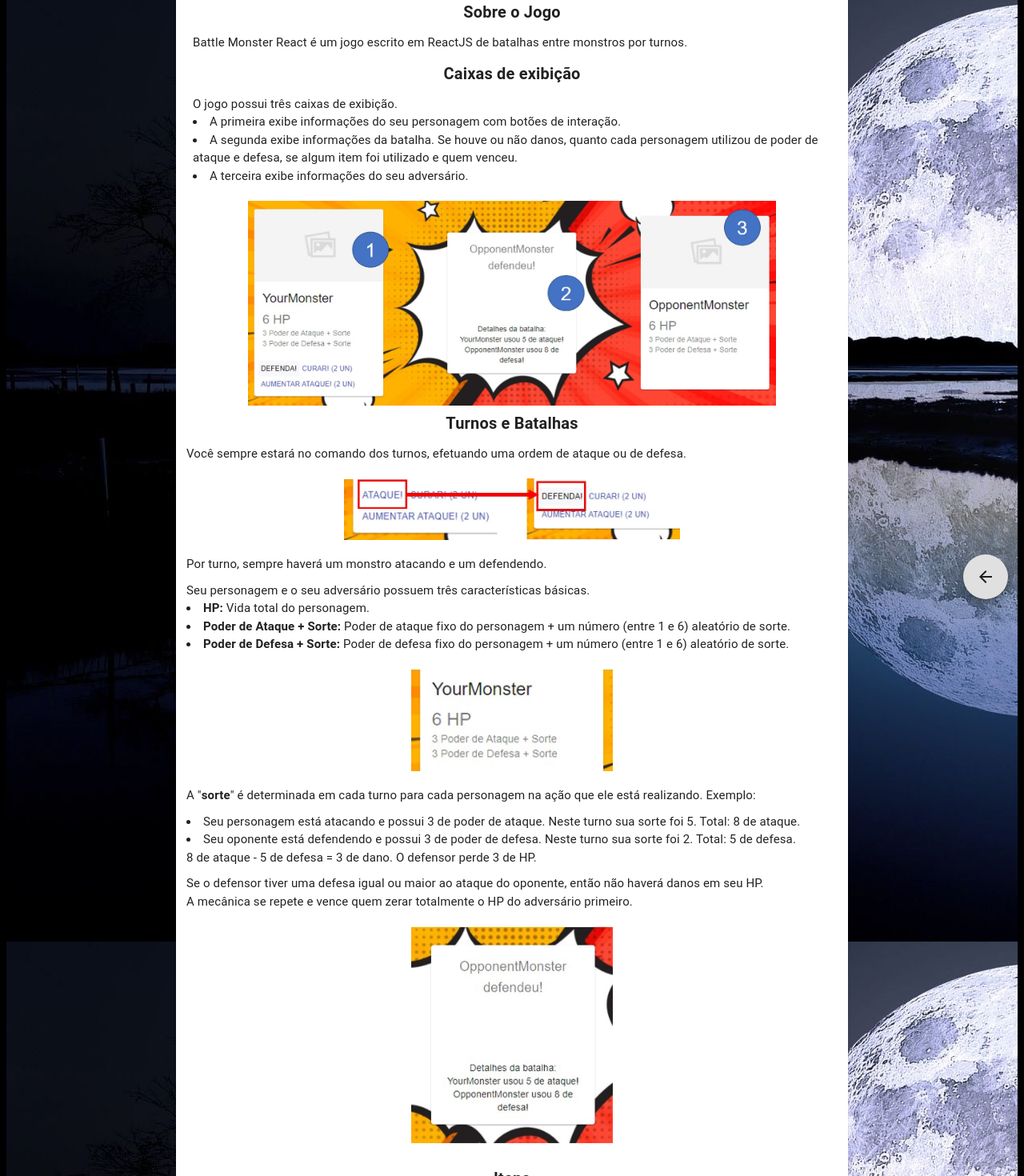
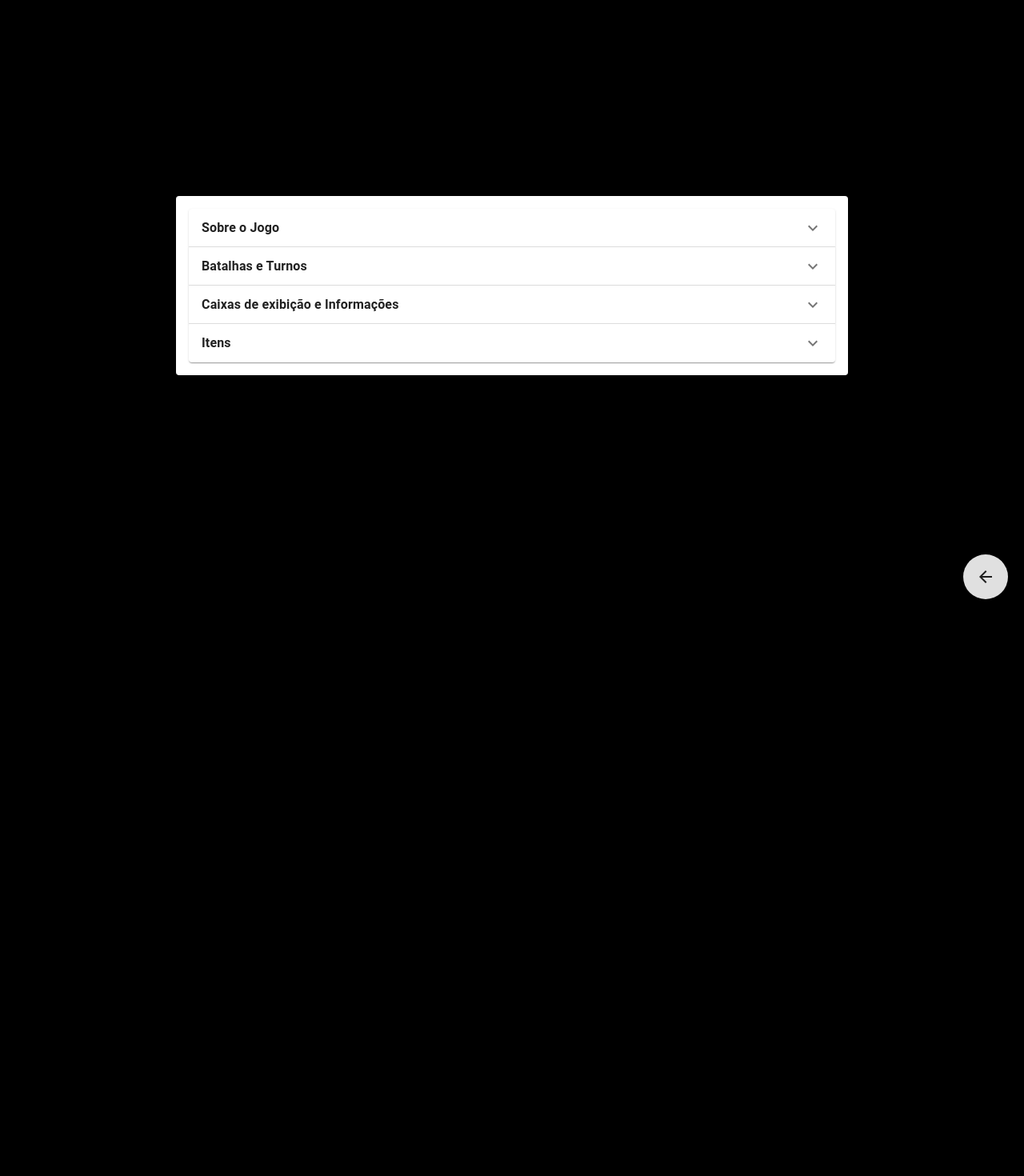
Before and after one commit to gonribeiro/React-Battle-Rpg, a React (Create React App) app: page /howto in a window 1280 px wide. Shown: the part 31-1501 px from the top of the page at 80% size. After the commit the page ends 800 px from the top, so only its background shows below. Built offline with nearby package versions, Linux system fonts and the light colour scheme; the HTML template or start-up script is replaced by a standard one.

Commit message:
Layout das ações de batalhas e collapse em instruções

```diff
--- a/src/components/Fighter.tsx
+++ b/src/components/Fighter.tsx
@@ -1,18 +1,19 @@
-import { makeStyles } from '@material-ui/core/styles';
 import {
+    makeStyles,
     Card,
     CardActionArea,
     CardContent,
     CardMedia,
     Typography,
     CardActions,
-    Button
+    Tooltip,
+    Fab
 } from '@material-ui/core';
 
+import FavoriteBorderIcon from '@material-ui/icons/FavoriteBorder';
+import OfflineBoltOutlinedIcon from '@material-ui/icons/OfflineBoltOutlined';
+
 const useStyles = makeStyles({
-    root: {
-        minHeight: 335,
-    },
     media: {
         height: 140,
     },
@@ -41,7 +42,8 @@ const Fighter: React.FC<MonsterProps> = (props) => {
     const classes = useStyles();
 
     return (
-        <Card className={classes.root}>
+        <div>
+            <Card>
                 <CardActionArea>
                     <CardMedia
                         className={classes.media}
@@ -55,40 +57,44 @@ const Fighter: React.FC<MonsterProps> = (props) => {
                             {props.monster.life >= 0 ? props.monster.life : '0'} HP
                         </Typography>
                         <Typography variant="body2" color="textSecondary" component="p">
-                        {props.monster.attack} Poder de Ataque + Sorte <br />
-                        {props.monster.defense} Poder de Defesa + Sorte
+                            {props.monster.attack} Ataque / {props.monster.defense} Defesa
                         </Typography>
                     </CardContent>
                 </CardActionArea>
+            </Card>
             { props.commandFighter && props.opponentMonsterLife! > 0 && props.monster.life > 0 ? (
-                <CardActions>
-                    <div>
-                        <Button
+                <CardActions >
+                    <Fab
                         size="small"
                         color="primary"
+                        variant="extended"
                         onClick={props.fight}
                     >
                         {props.turn ? 'Ataque!' : 'Defenda!'}
-                        </Button>
-                        <Button
+                    </Fab>
+                    <Tooltip title="CURA!" placement="top">
+                        <Fab
                             size="small"
                             color="primary"
+                            variant="extended"
                             onClick={() => props.useItem('remedy')}
                         >
-                            Curar! ({props.monster.remedy} un)
-                        </Button>
-                        <br />
-                        <Button
+                            {props.monster.remedy} <FavoriteBorderIcon fontSize="small"/>
+                        </Fab>
+                    </Tooltip>
+                    <Tooltip title="AUMENTAR ATAQUE!" placement="top">
+                        <Fab
                             size="small"
                             color="primary"
+                            variant="extended"
                             onClick={() => props.useItem('maximumPower')}
                         >
-                            Aumentar Ataque! ({props.monster.maximumPower} un)
-                        </Button>
-                    </div>
+                            {props.monster.maximumPower} <OfflineBoltOutlinedIcon fontSize="small"/>
+                        </Fab>
+                    </Tooltip>
                 </CardActions>
             ) : (<div></div>)}
-        </Card>
+        </div>
     )
 }
 
--- a/src/pages/HowTo.tsx
+++ b/src/pages/HowTo.tsx
@@ -1,13 +1,19 @@
-import { makeStyles, Paper, Grid, Typography } from '@material-ui/core';
+import { useState } from 'react';
+
+import { makeStyles,
+    Paper,
+    Grid,
+    Typography,
+    Accordion,
+    AccordionDetails,
+    AccordionSummary
+} from '@material-ui/core';
+
+import ExpandMoreIcon from '@material-ui/icons/ExpandMore';
 
 import FabIcon from '../utils/Fab';
 
 const useStyles = makeStyles({
-    title: {
-        fontSize: 20,
-        margin: 15,
-        fontWeight: 'bold'
-    },
     text: {
         fontSize: 15,
         margin: 5
@@ -16,12 +22,15 @@ const useStyles = makeStyles({
 
 export default function HowTo() {
     const innerHeight = window.innerHeight - 40;
+    const [expandedAccordion, setExpandedAccordion] = useState(''); // Accordion
     const classes = useStyles();
 
+    const openAccordion = (panel) => (event, isExpandedAccordion) => {
+        setExpandedAccordion(isExpandedAccordion ? panel : false);
+    };
+
     return (
-        <div
-            style={{ backgroundImage: "url(img/screens/background-landing.jpg)" }}
-        >
+        <div>
             <Grid
                 container
                 direction="row"
@@ -34,11 +43,15 @@ export default function HowTo() {
                 }}
             >
                 <Paper className="paper">
-                    <Grid container spacing={2} justify="center">
-                        <Typography className={classes.title}>Sobre o Jogo</Typography>
-                    </Grid>
+                    <Accordion expanded={expandedAccordion === 'about'} onChange={openAccordion('about')}>
+                        <AccordionSummary
+                            expandIcon={<ExpandMoreIcon />}
+                        >
+                            <Typography><strong>Sobre o Jogo</strong></Typography>
+                        </AccordionSummary>
+                        <AccordionDetails>
                             <Typography className={classes.text}>
-                        Battle Monster React é um jogo escrito em ReactJS de batalhas entre monstros por turnos. <br />
+                                React Battle Monster é um jogo escrito em ReactJS de batalhas entre monstros por turnos. <br />
                                 {/* O jogo possui um modo história com um número limitado de batalhas. São ao todo três finais possíveis. */}
                             </Typography>
                             {/* <Typography className={classes.text}>
@@ -46,78 +59,82 @@ export default function HowTo() {
                                 <li>Final bom: Conseguiu todas as vitórias.</li>
                                 <li>Final secreto.</li>
                             </Typography> */}
-                    <Grid container spacing={2} justify="center">
-                        <Typography className={classes.title}>Caixas de exibição</Typography>
-                    </Grid>
+                        </AccordionDetails>
+                    </Accordion>
+                    <Accordion expanded={expandedAccordion === 'boxes'} onChange={openAccordion('boxes')}>
+                        <AccordionSummary
+                            expandIcon={<ExpandMoreIcon />}
+                        >
+                            <Typography><strong>Batalhas e Turnos</strong></Typography>
+                        </AccordionSummary>
+                        <AccordionDetails>
                             <Typography className={classes.text}>
                                 O jogo possui três caixas de exibição. <br />
                                 <li>A primeira exibe informações do seu personagem com botões de interação.</li>
-                        <li>A segunda exibe informações da batalha. Se houve ou não danos, quanto cada personagem
-                        utilizou de poder de ataque e defesa, se algum item foi utilizado e quem venceu.</li>
+                                <li>A segunda exibe informações da batalha (Se houve ou não danos, quanto cada personagem
+                                utilizou de poder de ataque e defesa, se algum item foi utilizado e quem venceu).</li>
                                 <li>A terceira exibe informações do seu adversário.</li> <br />
-                    </Typography>
                                 <Grid container spacing={2} justify="center">
                                     <img src="/img/howto/boxes.jpg" alt="Boxes" width="80%"/>
                                 </Grid>
-                    <Grid container spacing={2} justify="center">
-                        <Typography className={classes.title}>Turnos e Batalhas</Typography>
-                    </Grid>
-                    <Grid container spacing={2}>
+                            </Typography>
+                        </AccordionDetails>
+                    </Accordion>
+                    <Accordion expanded={expandedAccordion === 'battle'} onChange={openAccordion('battle')}>
+                        <AccordionSummary
+                            expandIcon={<ExpandMoreIcon />}
+                        >
+                            <Typography><strong>Caixas de exibição e Informações</strong></Typography>
+                        </AccordionSummary>
+                        <AccordionDetails>
                             <Typography className={classes.text}>
                                 Você sempre estará no comando dos turnos, efetuando uma ordem de ataque ou de defesa. <br /><br />
-                        </Typography>
                                 <Grid container spacing={2} justify="center">
                                     <img src="/img/howto/attack-defense.jpg" alt="AttackDefense" width="50%"/>
                                 </Grid>
-                        <Typography className={classes.text}>
                                 <br />
                                 Por turno, sempre haverá um monstro atacando e um defendendo. <br />
-                        </Typography>
-                        <Typography className={classes.text}>
                                 Seu personagem e o seu adversário possuem três características básicas. <br />
                                 <li><strong>HP:</strong> Vida total do personagem.</li>
                                 <li><strong>Poder de Ataque + Sorte:</strong> Poder de ataque fixo do personagem + um número (entre 1 e 6)
                                 aleatório de sorte.</li>
                                 <li><strong>Poder de Defesa + Sorte:</strong> Poder de defesa fixo do personagem + um número (entre 1 e 6) aleatório de sorte.</li> <br />
-                        </Typography>
                                 <Grid container spacing={2} justify="center">
                                     <img src="/img/howto/attributes.jpg" alt="Attributes" width="30%"/>
                                 </Grid>
-                        <Typography className={classes.text}>
                                 <br />
                                 A "<strong>sorte</strong>" é determinada em cada turno para cada personagem na ação que ele está realizando. Exemplo:
-                        </Typography>
-                        <Typography className={classes.text}>
                                 <li>Seu personagem está atacando e possui 3 de poder de ataque. Neste turno sua sorte foi 5. Total: 8 de ataque.</li>
                                 <li>Seu oponente está defendendo e possui 3 de poder de defesa. Neste turno sua sorte foi 2. Total: 5 de defesa.</li>
                                 8 de ataque - 5 de defesa = 3 de dano. O defensor perde 3 de HP.
-                        </Typography>
-                        <Typography className={classes.text}>
                                 Se o defensor tiver uma defesa igual ou maior ao ataque do oponente, então não haverá danos em seu HP. <br />
                                 A mecânica se repete e vence quem zerar totalmente o HP do adversário primeiro. <br /><br />
-                        </Typography>
                                 <Grid container spacing={2} justify="center">
                                     <img src="/img/howto/battle-status.jpg" alt="BattleStatus" width="30%"/>
                                 </Grid>
-                        <Grid container spacing={2} justify="center">
-                            <Typography className={classes.title}><br /> Itens</Typography>
-                        </Grid>
+                            </Typography>
+                        </AccordionDetails>
+                    </Accordion>
+                    <Accordion expanded={expandedAccordion === 'item'} onChange={openAccordion('item')}>
+                        <AccordionSummary
+                            expandIcon={<ExpandMoreIcon />}
+                        >
+                            <Typography><strong>Itens</strong></Typography>
+                        </AccordionSummary>
+                        <AccordionDetails>
                             <Typography className={classes.text}>
                                 No início do jogo você possui quatro itens de dois tipos: <br />
-                        </Typography>
-                        <Typography className={classes.text}>
                                 <li>Duas unidades de Cura (quando utilizado, seu personagem fica com 6 de HP).</li>
                                 <li>Duas unidades de Aumentar Ataque (quando utilizado, seu personagem recebe + 3 de ataque).</li> <br />
-                        </Typography>
                                 <Grid container spacing={2} justify="center">
                                     <img src="/img/howto/itens.jpg" alt="Itens" width="30%"/>
                                 </Grid>
-                        <Typography className={classes.text}>
                                 <br />
                                 Você pode usar esses itens livremente a qualquer momento do jogo. <br />
-                            <strong>Atenção</strong>! Os itens não são repostos para a próxima batalha, portanto, gerencie bem o seu estoque até a última partida.
+                                <strong>Atenção</strong>! Os atributos não são mantidos e os itens não são repostos para a próxima batalha, portanto, gerencie bem o seu estoque até a última partida.
                             </Typography>
-                    </Grid>
+                        </AccordionDetails>
+                    </Accordion>
                 </Paper>
             </Grid>
             <FabIcon />
--- a/src/pages/Match.tsx
+++ b/src/pages/Match.tsx
@@ -26,7 +26,6 @@ export default function Match() {
     const [battleSituation, setBattleSituation] = useState(String);
     const [battleStatus, setBattleStatus] = useState(String);
     const [opponentMonsterNumber, setOpponentMonsterNumber] = useState(0);
-    const [winner, setWinner] = useState(String);
 
     const [yourMonster] = useState<Monster>({
         name: yourMonsterStorage[0]['name'],
@@ -89,9 +88,9 @@ export default function Match() {
     /** @todo Melhorar essa zona */
     function prepareNextBattle(attackerName: string) {
         if (yourMonster.life <= 0 && opponentMonsterNumber !== 4) { // Derrota antes da última luta, final ruim
-            setWinner(attackerName + ' venceu! Fim de jogo.');
+            setBattleSituation(attackerName + ' venceu! Fim de jogo.');
         }else if(opponentMonster.life <= 0 && opponentMonsterNumber <= 3){ // Vitória, próxima luta
-            setWinner(attackerName + ' venceu!');
+            setBattleSituation(attackerName + ' venceu!');
             setOpponentMonsterNumber(opponentMonsterNumber+1);
             setTurn(true);
 
@@ -106,7 +105,7 @@ export default function Match() {
                 opponentMonster.life = 16;
             }
         }else if(yourMonster.life <= 0){ // Derrota na última luta
-            setWinner(attackerName + ' venceu!');
+            setBattleSituation(attackerName + ' venceu!');
 
             if (yourMonster.name === yourMonsterStorage[0]['name']) { // última chance na luta final
                 yourMonster.name = yourMonsterStorage[1]['name'];
@@ -114,13 +113,13 @@ export default function Match() {
                 yourMonster.attack = 6;
                 yourMonster.life = 12;
             } else { // Derrota, final ruim
-                setWinner(attackerName + ' venceu! Fim de jogo.');
+                setBattleSituation(attackerName + ' venceu! Fim de jogo.');
             }
         }else{ // Vitória final, fim de jogo
             if (yourMonster.name === yourMonsterStorage[1]['name']) { // Final bom
-                setWinner(attackerName + ' venceu! Fim de jogo!');
+                setBattleSituation(attackerName + ' venceu! Fim de jogo!');
             } else { // Final secreto
-                setWinner(attackerName + ' venceu! Fim de jogo!');
+                setBattleSituation(attackerName + ' venceu! Fim de jogo!');
             }
         }
     }
@@ -180,14 +179,11 @@ export default function Match() {
                         <CardActionArea>
                             <CardContent>
                                 <Typography color="textSecondary" variant="h6" component="p" align="center">
-                                    {battleSituation}
-                                    <br /><br />
-                                    {winner}
-                                    <br /><br />
+                                    {battleSituation} <br /><br />
                                 </Typography>
                                 <Typography variant="body2" align="center">
                                     Detalhes da batalha: <br />
-                                    {battleStatus} <br />
+                                    {battleStatus}
                                 </Typography>
                             </CardContent>
                         </CardActionArea>
--- a/src/styles/global.css
+++ b/src/styles/global.css
@@ -3,7 +3,6 @@ body {
 }
 
 a, :link, :visited, :hover, :active {
-    color: black;
     text-decoration: none;
 }
 
```
Lines whose indentation alone changed are shown as unchanged.
